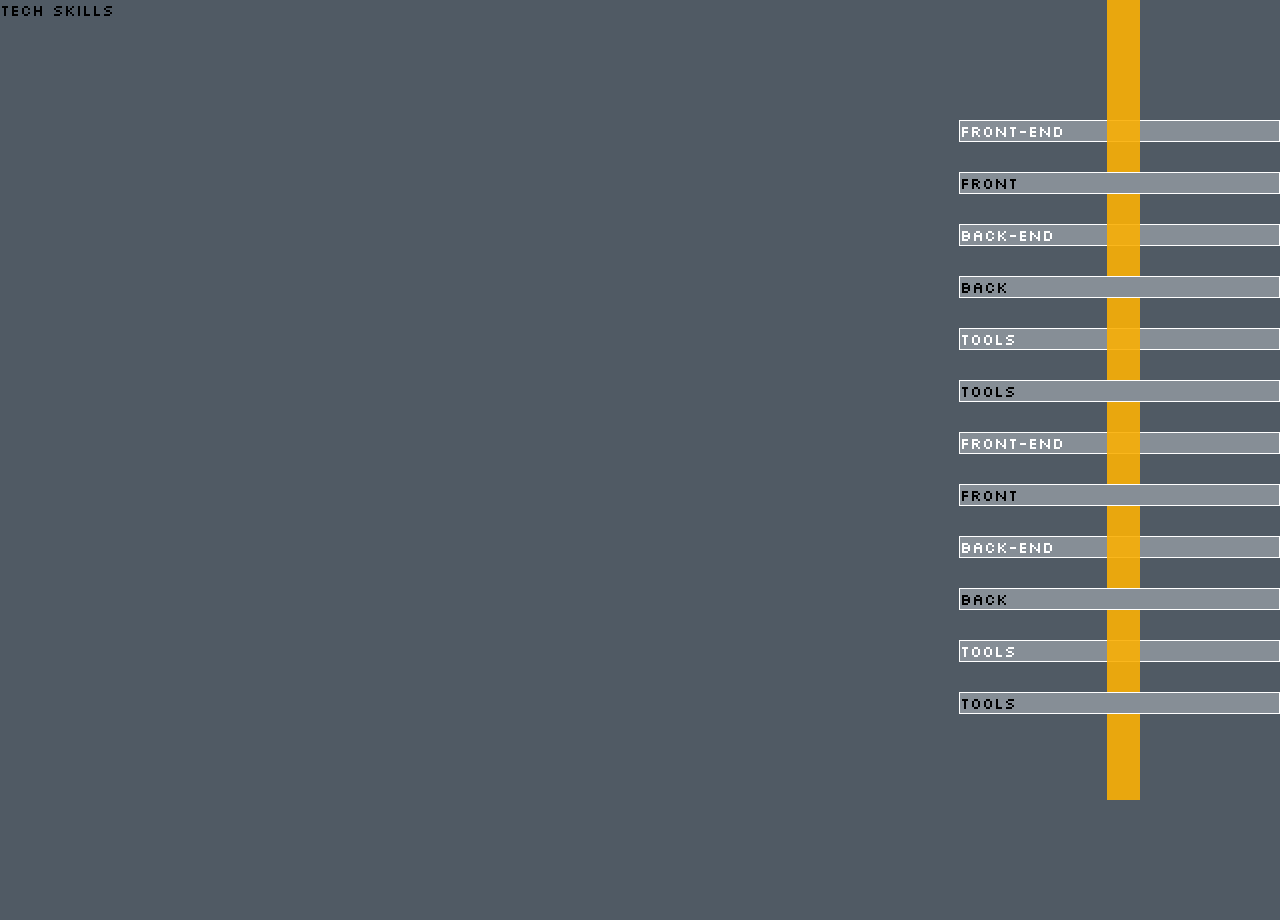
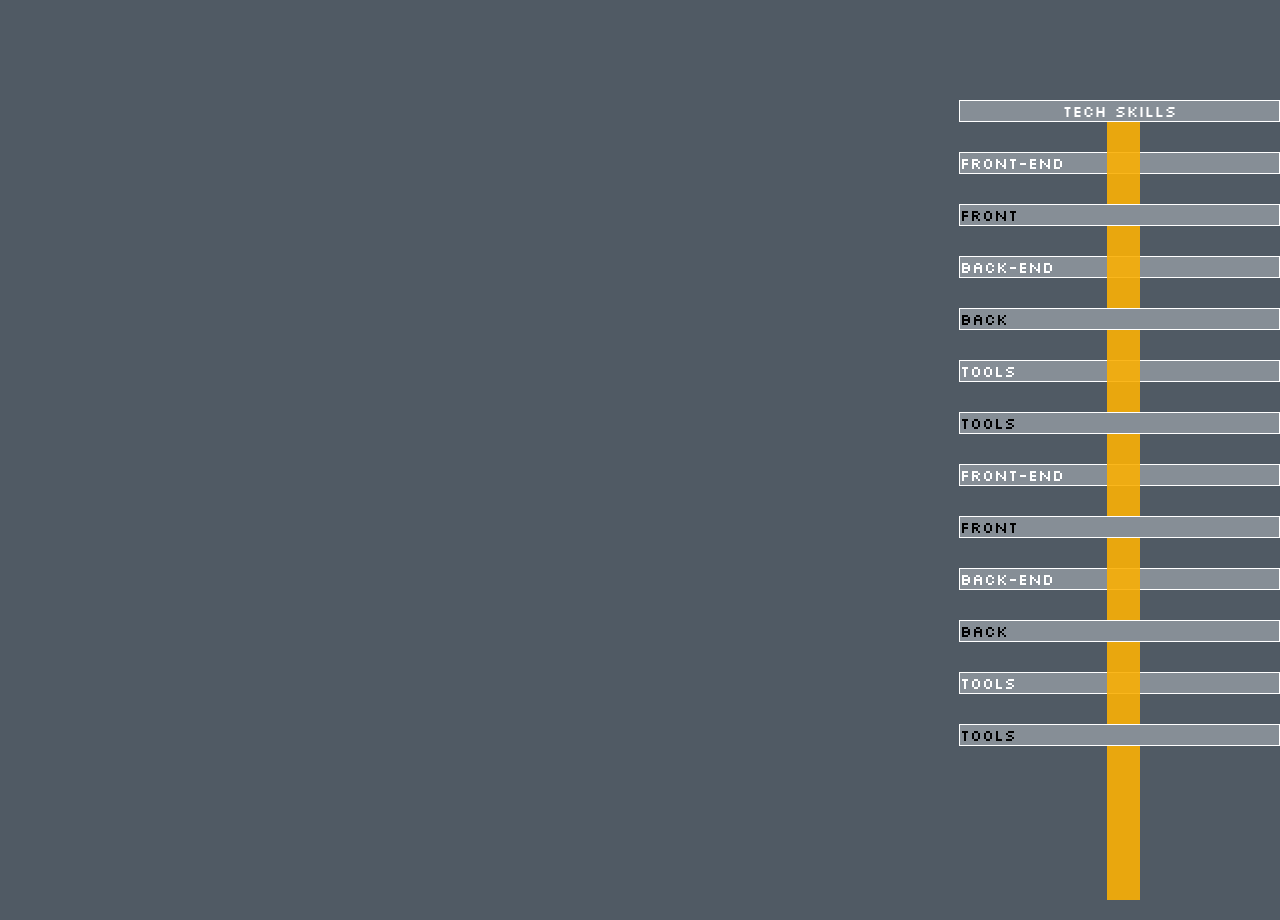
Before and after one commit to Shadowjian/HajjiAdorable, a plain HTML site: page index.html in a window 1280 px wide. Drawn offline with Linux system fonts and the light colour scheme.

Commit message:
added overflow-x

```diff
--- a/css/style.css
+++ b/css/style.css
@@ -9,7 +9,7 @@
 body {
     font-family: 'Silkscreen', cursive;
     background-color: #505A64;
-    overflow: hidden;
+    overflow-x: auto;
 }
 
 #strip {
@@ -23,10 +23,15 @@ body {
     z-index: 1;
 }
 
+#tech-skills {
+    justify-content: center;
+    color: white;
+}
+
 .skills-wrapper {
     margin-top: 100px;
     height: 100vh;
-    width: 100vw;
+    /* max-width: 300px; */
     display: flex;
     flex-direction: column;
     gap: 30px;
--- a/index.html
+++ b/index.html
@@ -10,9 +10,9 @@
 <body>
 
     <div id="strip"></div>
-    <div id="tech-skills">Tech Skills</div>
 
 <div class="skills-wrapper">
+    <div id="tech-skills" class="tech-skills skill-banner">TECH SKILLS</div>
     <div id="front-end" class="skill-title-banner">Front-End</div>
     <div id="front-end-skills" class="skill-banner">Front</div>
 
```
